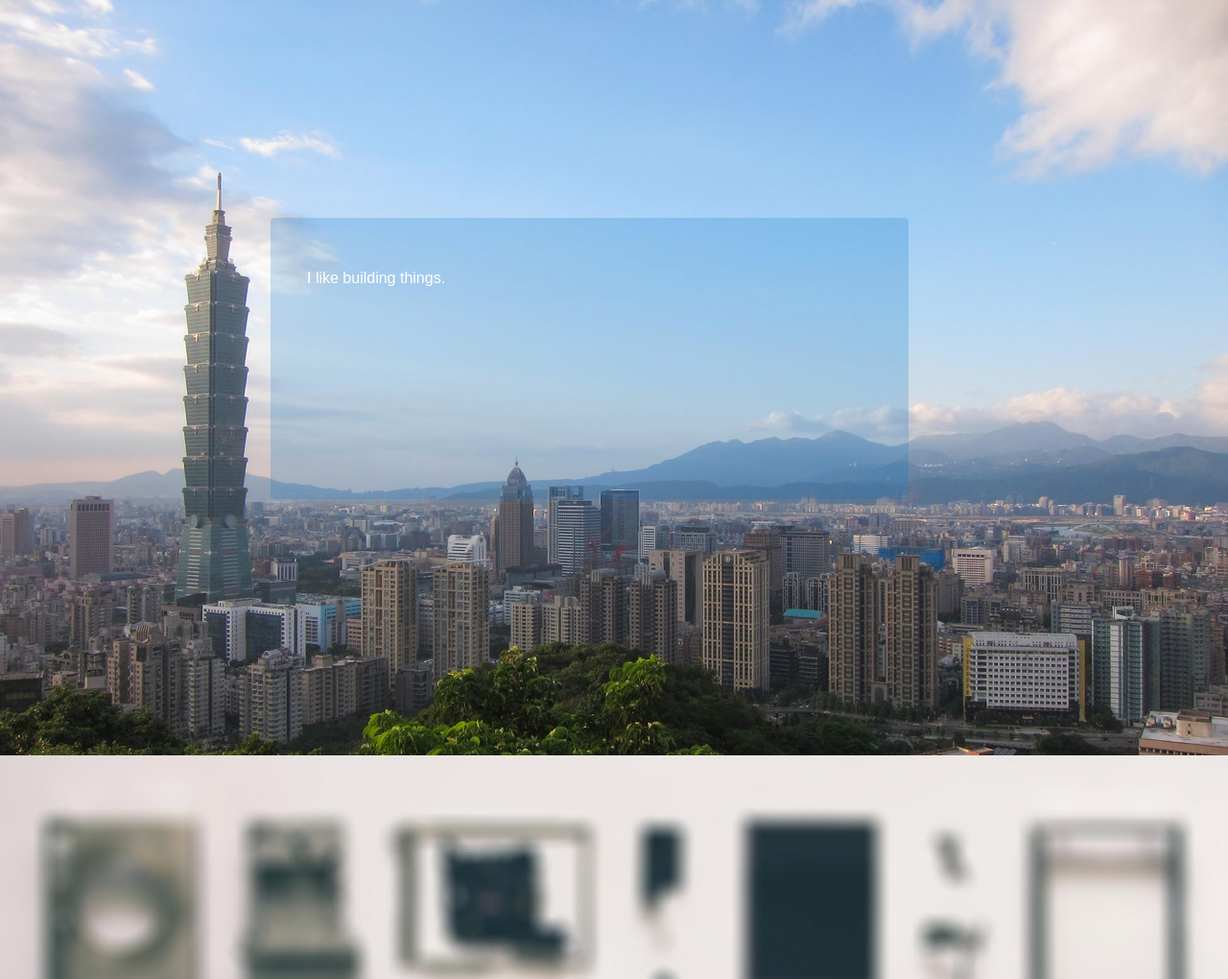
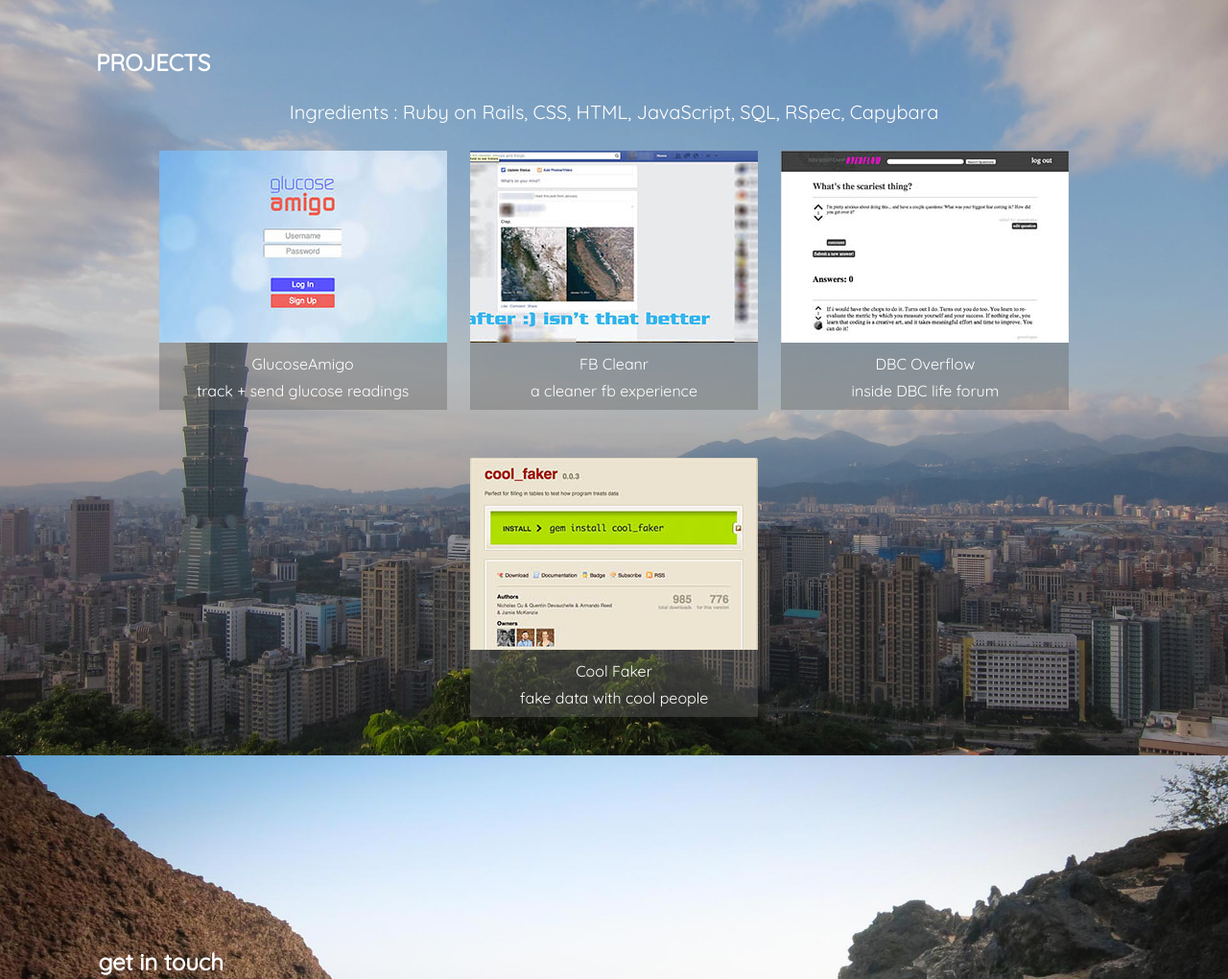
Before and after one commit to trekkie4life/reedalittlemore, a plain HTML site: page index.html in a window 1280 px wide. Shown: the part 813-1833 px from the top of the page at 96% size. Drawn offline with nearby package versions, Linux system fonts and the light colour scheme.

Commit message:
Add HTML + styling for projects
Add project folder in IMG folder

```diff
--- /dev/null
+++ b/css/grid.css
@@ -0,0 +1,49 @@
+/*
+ Width: 1000px
+ # Columns : 12
+ Column width: 65px
+ Gutter : 20px
+
+ */
+.grid_1 { width: 6.5%; } /* 65px */
+.grid_2 { width: 15%; } /* 150px */
+.grid_3 { width: 23.5%; } /* 235px */
+.grid_4 { width: 32%; } /* 320px */
+.grid_5 { width: 40.5%; } /* 405px */
+.grid_6 { width: 49%; } /* 490px */
+.grid_7 { width: 57.5%; } /* 575px */
+.grid_8 { width: 66%; } /* 660px */
+.grid_9 { width: 74.5%; } /* 745px */
+.grid_10 { width: 83%; } /* 830px */
+.grid_11 { width: 91.5%; } /* 915px */
+.grid_12 { width: 100%; } /* 1000px */
+
+.grid_1,
+.grid_2,
+.grid_3,
+.grid_4,
+.grid_5,
+.grid_6,
+.grid_7,
+.grid_8,
+.grid_9,
+.grid_10,
+.grid_11,
+.grid_12 {
+	margin: 0 2% 1% 0;
+	float: left;
+	display: block;
+}
+
+.alpha{margin-left:0%;}
+.omega{margin-right:0%;}
+
+.container{
+	width: 90%;
+	max-width: 1000px;
+	margin: 0 0;
+}
+
+
+
+.clear{clear:both;display:block;overflow:hidden;visibility:hidden;width:0;height:0}.clearfix:after{clear:both;content:' ';display:block;font-size:0;line-height:0;visibility:hidden;width:0;height:0}* html .clearfix,*:first-child+html .clearfix{zoom:1}
--- a/css/style.css
+++ b/css/style.css
@@ -1,24 +1,35 @@
 body {
 }
 
-/*.section-one h1, h3 {
-	font-style: bold;
-	background-color: none;
-	color: black;
-	position: float;
-	text-align: center;
-	top: 150px;
-	bottom:90px;
-	left: 200px;
-	padding:10px;
-	background-color: #232323;
-}
-*/
+
 .section-one {
 	width: 100%;
 	position: relative;
-	/*overflow: hidden;*/
+	overflow: hidden;
 }
+
+.container {
+	font-family: 'Quicksand', helvetica;
+	max-width: 90%;
+	margin-left: auto;
+	margin-right: auto;
+	padding:  20px 100px 20px
+}
+
+.container h2 {
+	color: white;
+	margin-top: 4%;
+	margin-bottom: 2%;
+}
+
+.container p {
+	color: white;
+	font-size: 20px;
+	line-height: 30px;
+	text-align: center;
+	margin-bottom: 0;
+}
+
 
 #home {
 	background: url("../img/home.jpg");
@@ -30,26 +41,39 @@ body {
 	background-position: 100% 0;
 	position: relative;
 	min-height: 800px;
+	font-family: 'Quicksand', helvetica;
 }
 
-#home article {
+#header {
   height: 100%;
   position: absolute;
   text-align: center;
-  top: 23%;
+  top: 15%;
   width: 100%;
   color: white;
 }
 
-#home h1 {
+#header h1 {
 	padding-bottom: 0;
 	margin-bottom: 0;
-	font-family: 'Quicksand', helvetica;
+	/*font-family: 'Quicksand', helvetica;*/
 	font-size: 3em;
 }
 
-#home h2 {
-	font-family: 'Quicksand', helvetica;
+#header h2 {
+	/*font-family: 'Quicksand', helvetica;*/
+	margin-bottom: 40px;
+}
+
+#header a {
+	text-decoration: none;
+	color: white;
+	transition: 0.65s ease;
+}
+
+#header a:hover {
+	color: magenta;
+	transition: 0.65s ease;
 }
 
 #about {
@@ -65,20 +89,27 @@ body {
 }
 
 #about article {
-  height: 27%;
+  height: 100%;
+  width: 100%;
   border-radius: 4px;
   position: absolute;
   text-align: justify;
-  top: 30%;
-  width: 46%;
   padding: 3% 3%;
-  margin: 0 22%;
   color: white;
-  background: rgba(0, 113, 194, 0.2);
+  background: rgba(0, 0, 0, 0.4); /* first 3 are for RGBa color, last is for opacity */
 }
 
-#blog {
-	background: url("../img/blog.jpg");
+#about article p {
+  top: 30%;
+	width: 46%;
+	margin: 0 22%;
+	color: white;
+}
+
+/**********  PROJECTS PORTION  ../img/blog.jpg**********/
+
+#all-projects {
+	background: url("../img/about.jpg");
 	background-attachment: fixed;
 	background-origin: initial;
 	background-clip: initial;
@@ -88,6 +119,67 @@ body {
 	position: relative;
 	min-height: 800px;
 }
+
+#all-projects article {
+	height: 100%;
+	width: 100%;
+	position: absolute;
+	background: rgba(0, 0, 0, 0.2);
+}
+
+#all-projects ul {
+	list-style: none;
+	max-width: 100%;
+	margin-top: 0;
+	padding: 0 0 25px 0;
+	text-align: center;
+}
+
+.proj {
+	display: inline-block;
+	width: 300px;
+	height: 270px;
+	margin: 25px auto;
+	margin-right: 20px;
+	position: relative;
+}
+
+.proj:nth-child(3), .proj:nth-child(4) {
+	margin-right: 0;
+}
+
+a.image {
+	display: block;
+	height: 200px;
+	transition: 0.5s ease;
+}
+
+a.image:hover + a.info {
+	background: rgba(255, 0, 255, 0.1);
+	transition: 0.5s ease;
+}
+
+a.info {
+	text-decoration: none;
+	display:block;
+	width: 300px;
+	padding: 4px 0 10px 0;
+	background: rgba(100, 100, 100, 0.4);
+	transition: 0.5s ease;
+	color: white;
+}
+
+a.info:hover {
+	background: rgba(255, 0, 255, 0.1);
+	transition: 0.5s ease;
+}
+
+a.info span {
+	margin-top:0;
+	padding-top: 8px;
+	display: block;
+}
+
 
 #contact {
 	background: url("../img/contact.jpg");
@@ -100,3 +192,16 @@ body {
 	position: relative;
 	min-height: 800px;
 }
+
+#contact article {
+  height: 100%;
+  position: absolute;
+  top: 25%;
+  width: 100%;
+  color: white;
+}
+
+#contact article h2 {
+	margin-left: 8%;
+	font-family: 'Quicksand', helvetica;
+}
--- a/index.html
+++ b/index.html
@@ -4,7 +4,7 @@
 		<meta http-equiv="Content-Type" content="text/html; charset=utf-8"/>
 		<title>Armando Reed</title>
 		<link rel="stylesheet" href="css/normalize.css" type="text/css" media="screen">
-		<link rel="stylesheet" href="css/grid.css" type="text/css" media="screen">
+		<!-- <link rel="stylesheet" href="css/grid.css" type="text/css" media="screen"> -->
 		<link href='http://fonts.googleapis.com/css?family=Quicksand' rel='stylesheet' type='text/css'>
 		<link rel="stylesheet" href="css/style.css" type="text/css" media="screen">
 		<meta name="viewport" content="width=device-width, initial-scale=1.0, user-scalable=no">
@@ -15,30 +15,79 @@
 	<body>
 		<section class="section-one">
 			<div id="home" class="bg_parralax" data-type="background" data-speed="10">
+					<div id="header">
+						<h1>ARMANDO REED</h1>
+						<h2>Full Stack Web Developer<h2>
+						<a href="#">-projects-</a>
+					</div>
+			</div>
+		</section>
+
+<!-- 		<section class="section-one">
+			<div id="about" class="bg_parralax" data-type="background" data-speed="20">
 				<article>
-					<h1>ARMANDO REED</h1>
-					<h2>Full Stack Web Developer<h2>
+					<p id="about-text">I like building things.</p>
+				</article>
+			</div>
+		</section> -->
+
+		<section class="section-one">
+			<div id="all-projects" class="bg_parralax" data-type="background" data-speed="40">
+				<article>
+					<div class="container">
+						<h2>PROJECTS</h2>
+						<p>Ingredients : Ruby on Rails, CSS, HTML, JavaScript, SQL, RSpec, Capybara</p>
+						<ul>
+							<li class="proj">
+								<a href="#" class="image">
+									<img src="img/projects/glucoseamigo_small.jpg" alt="GlucoseAmigo">
+								</a>
+								<a href="#" class="info">
+									<span>GlucoseAmigo</span>
+									<span>track + send glucose readings</span>
+								</a>
+							</li>
+
+							<li class="proj">
+								<a href="#" class="image">
+									<img src="img/projects/fbcleanr_small.jpg" alt="fbCleaner">
+								</a>
+								<a href="#" class="info">
+									<span>FB Cleanr</span>
+									<span>a cleaner fb experience</span>
+								</a>
+							</li>
+
+							<li class="proj">
+								<a href="#" class="image">
+									<img src="img/projects/dbcoverflow_small.jpg" alt="DBCOverflow">
+								</a>
+								<a href="#" class="info">
+									<span>DBC Overflow</span>
+									<span>inside DBC life forum</span>
+								</a>
+							</li>
+
+							<li class="proj">
+								<a href="#" class="image">
+									<img src="img/projects/cool_faker_small.jpg" alt="CoolFaker">
+								</a>
+								<a href="#" class="info">
+									<span>Cool Faker</span>
+									<span>fake data with cool people</span>
+								</a>
+							</li>
+						</ul>
+					</div>
 				</article>
 			</div>
 		</section>
 
 		<section class="section-one">
-			<div id="about" class="bg_parralax" data-type="background" data-speed="20">
+			<div id="contact" class="bg_parralax" data-type="background" data-speed="80">
 				<article>
-					<p id="about-text">I like building things.</p>
+					<h2>get in touch</h2>
 				</article>
-			</div>
-		</section>
-
-		<section class="section-one">
-			<div id="blog" class="bg_parralax" data-type="background" data-speed="40">
-
-			</div>
-		</section>
-
-		<section class="section-one">
-			<div id="contact" class="bg_parralax" data-type="background" data-speed="80">
-
 			</div>
 		</section>
 	</body>
```
Also changed, not shown: img/projects/cool_faker_small.jpg (added), img/projects/dbcoverflow_small.jpg (added), img/projects/fbcleanr_small.jpg (added), img/projects/glucoseamigo_small.jpg (added).
